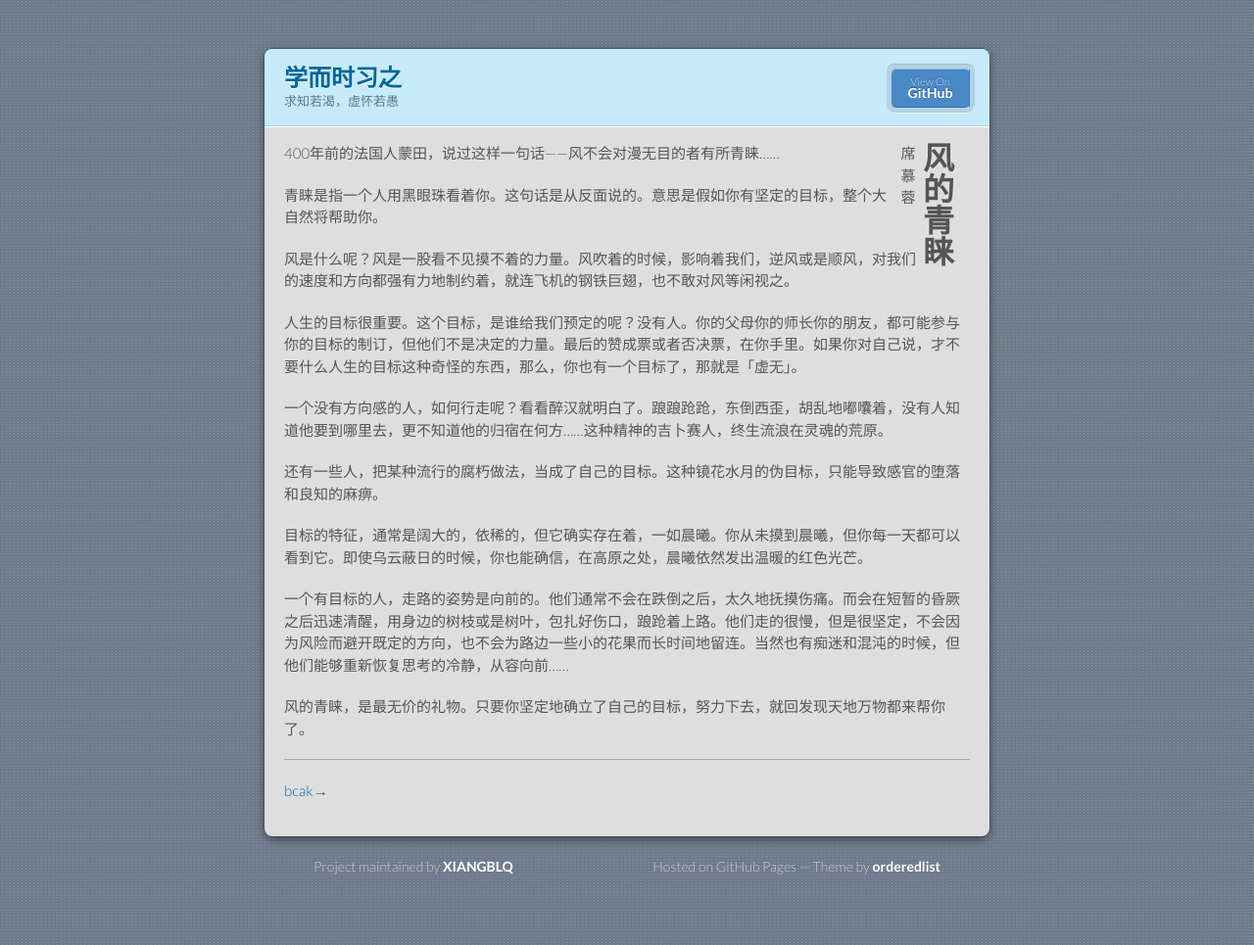
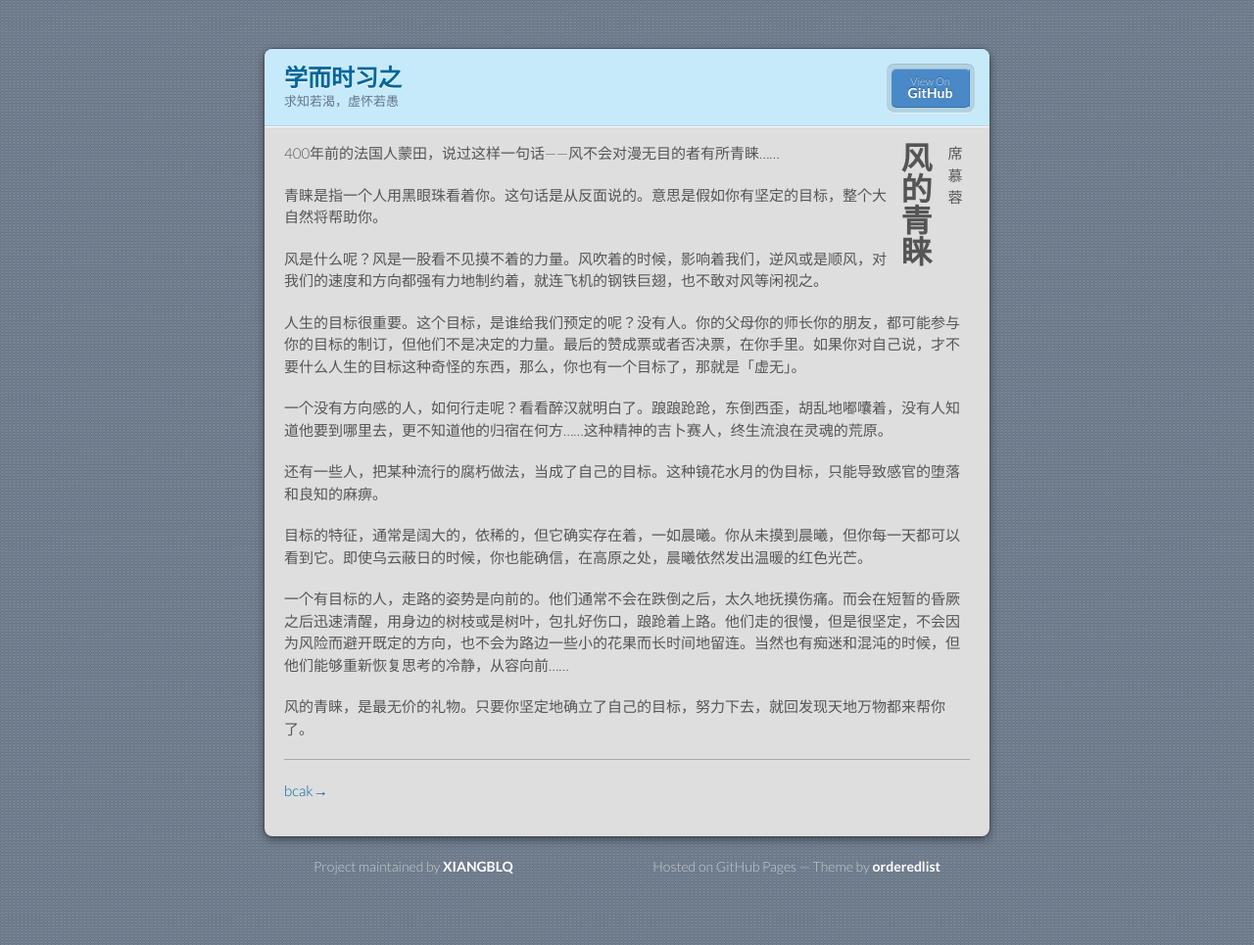
Before and after one commit to XIANGBLQ/wenzhai, a Jekyll site: the page built from pages/sanwen/wenzhang/风的青睐.md, in a window 1280 px wide. Shown: the whole page at 98% size. Built offline with Jekyll 4.4.1, drawn with Linux system fonts in a browser that asks for light colours.

```diff
--- a/pages/sanwen/wenzhang/风的青睐.md
+++ b/pages/sanwen/wenzhang/风的青睐.md
@@ -9,8 +9,8 @@ width:1.5em; float:right;
 </style>
 
 <div id="poem">
+<div>席慕蓉　</div>
 <div style="font-size:xx-large;font-weight:bold;line-height:1em;">风的青睐</div>
-<div>席慕蓉　</div>
 <div>　</div>
 </div>
 
```
